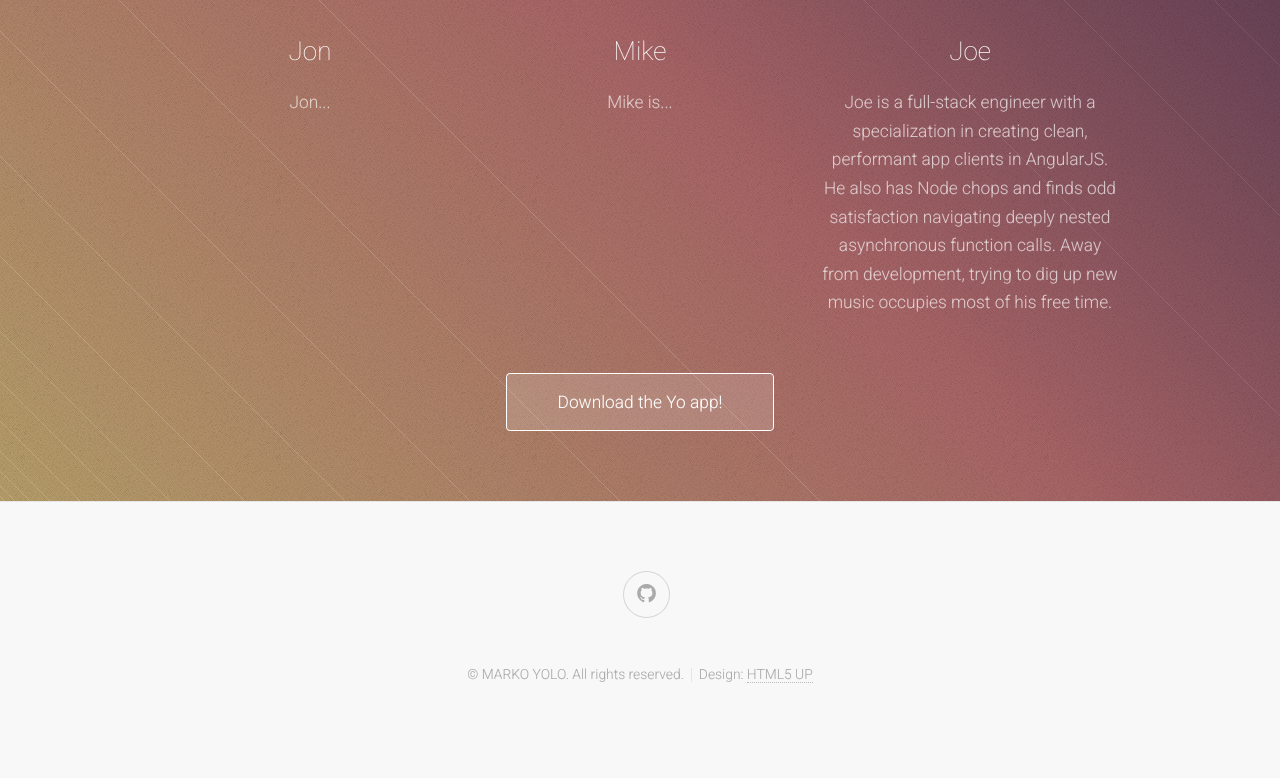
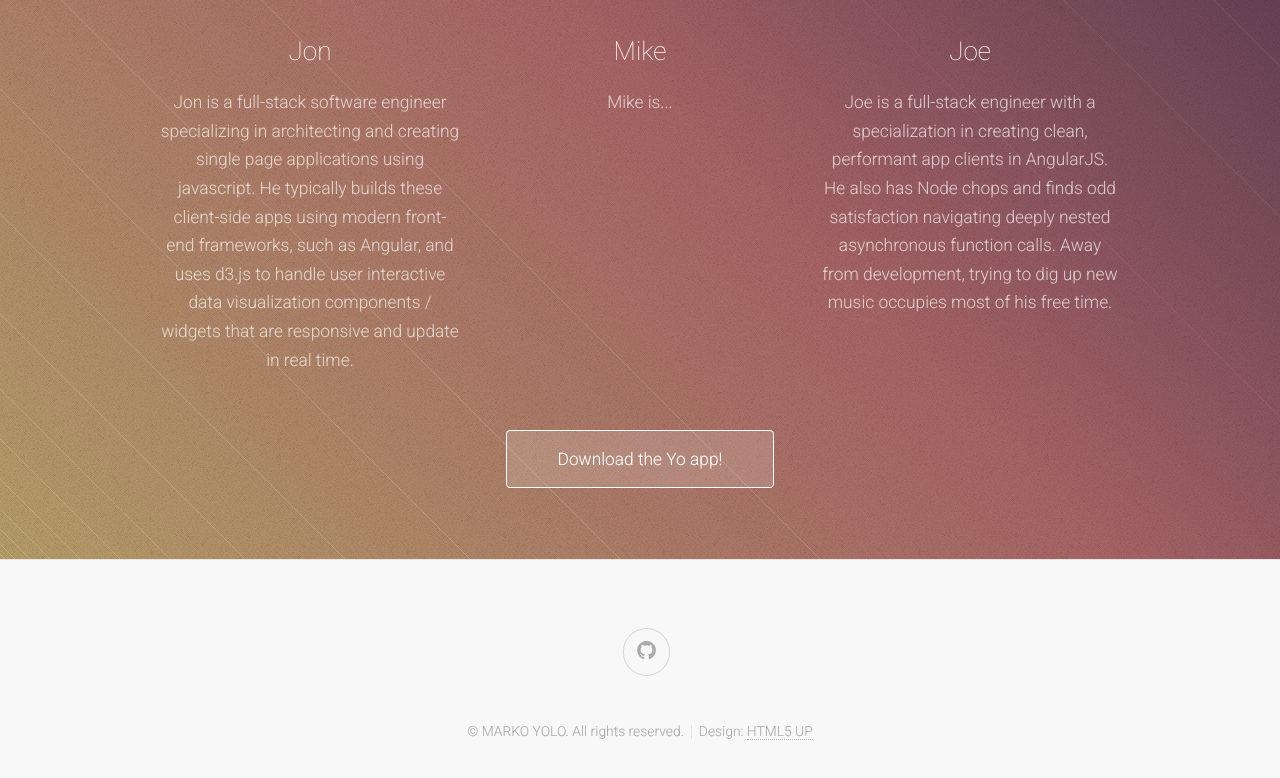
Before and after one commit to YoHackathon/MarkoYolo, a website: page index.html in a window 1280 px wide. Shown: the part 1629-2407 px from the top of the page. Drawn offline with Linux system fonts and the light colour scheme.

Commit message:
update bio

```diff
--- a/index.html
+++ b/index.html
@@ -68,7 +68,7 @@
 									<header>
 										<h3>Jon</h3>
 									</header>
-									<p>Jon...</p>
+									<p>Jon is a full-stack software engineer specializing in architecting and creating single page applications using javascript. He typically builds these client-side apps using modern front-end frameworks, such as Angular, and uses d3.js to handle user interactive data visualization components / widgets that are responsive and update in real time.</p>
 								</section>
 							</div>
 							<div class="4u">
```
